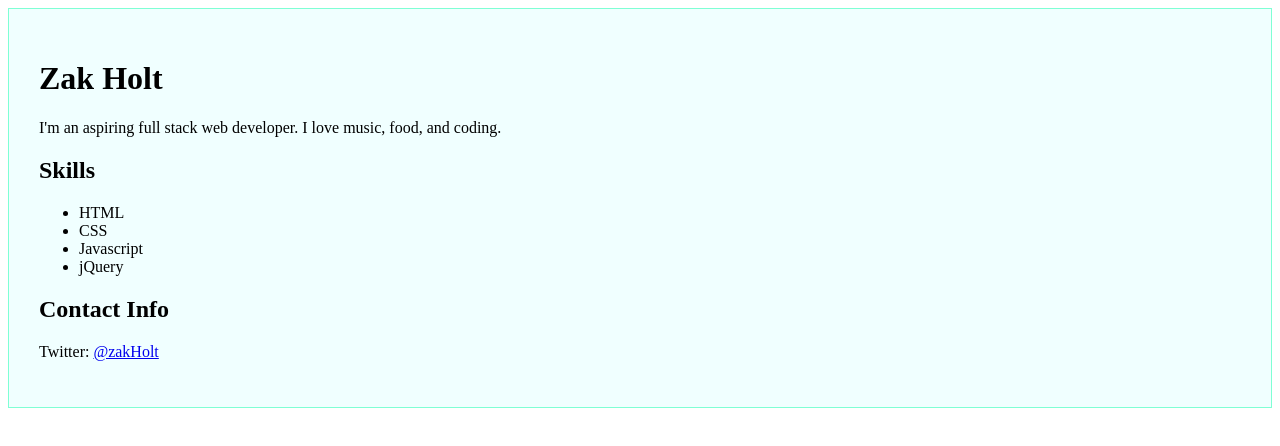
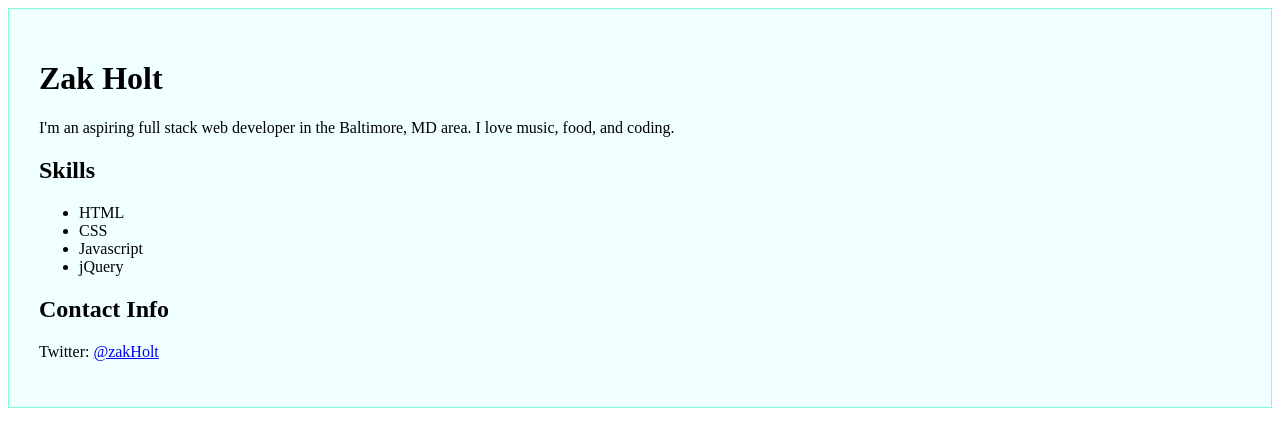
Before and after one commit to Zakjholt/About-Me, a plain HTML site: page index.html in a window 1280 px wide. Drawn offline with Linux system fonts and the light colour scheme.

Commit message:
added baltimore

```diff
--- a/index.html
+++ b/index.html
@@ -7,7 +7,7 @@
 <body>
 	<div>
 		<h1>Zak Holt</h1>
-		<p>I'm an aspiring full stack web developer. I love music, food, and coding.</p>
+		<p>I'm an aspiring full stack web developer in the Baltimore, MD area. I love music, food, and coding.</p>
 		<h2>Skills</h2>
 		<ul>
 			<li>HTML</li>
```
